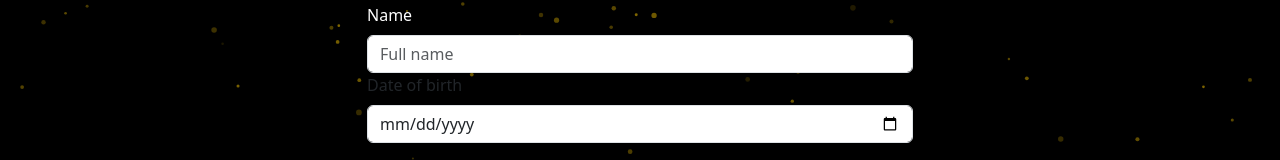
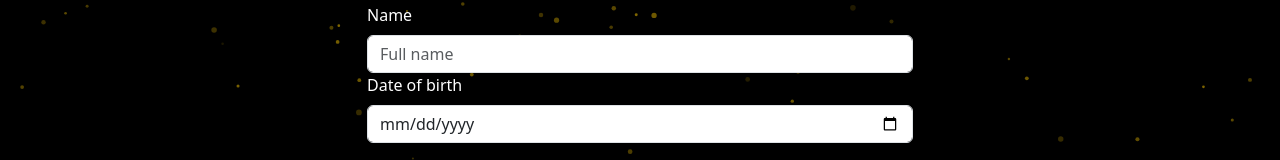
Before and after one commit to pradum9112/Quantum_IT_Task, a React (Create React App) app in the folder Frontend/: page /register in a window 1280 px wide. Shown: the part 151-311 px from the top of the page. Built offline with nearby package versions, Linux system fonts and the light colour scheme.

Commit message:
server url2

```diff
--- a/Frontend/src/components/register/SignUpForm.js
+++ b/Frontend/src/components/register/SignUpForm.js
@@ -160,7 +160,7 @@ const SignUpForm = () => {
                   />
                 </Form.Group>
                 <Form.Group className="mb-3" controlId="formDOB">
-                  <Form.Label>Date of birth</Form.Label>
+                  <Form.Label className="text-white">Date of birth</Form.Label>
                   <Form.Control
                     type="date"
                     name="DOB"
```
